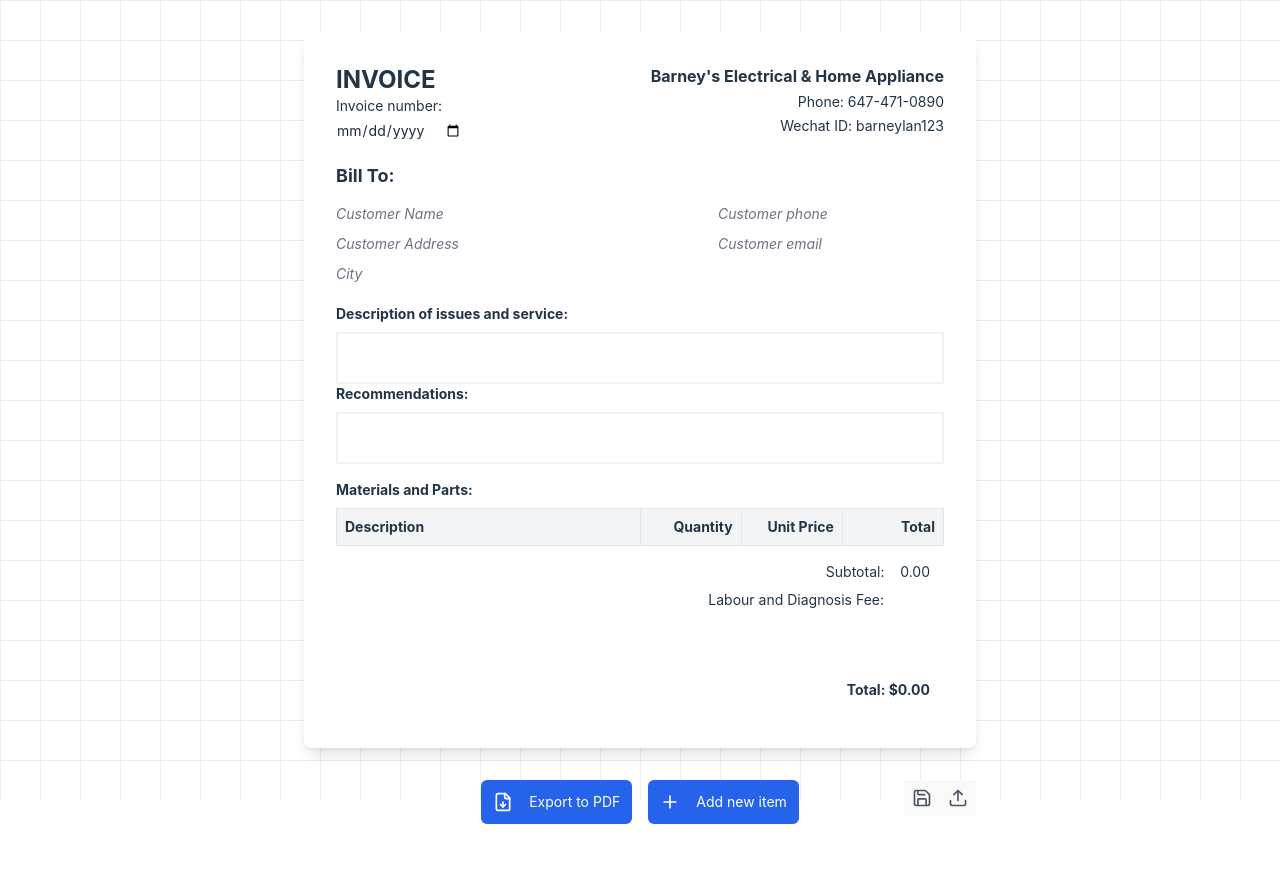
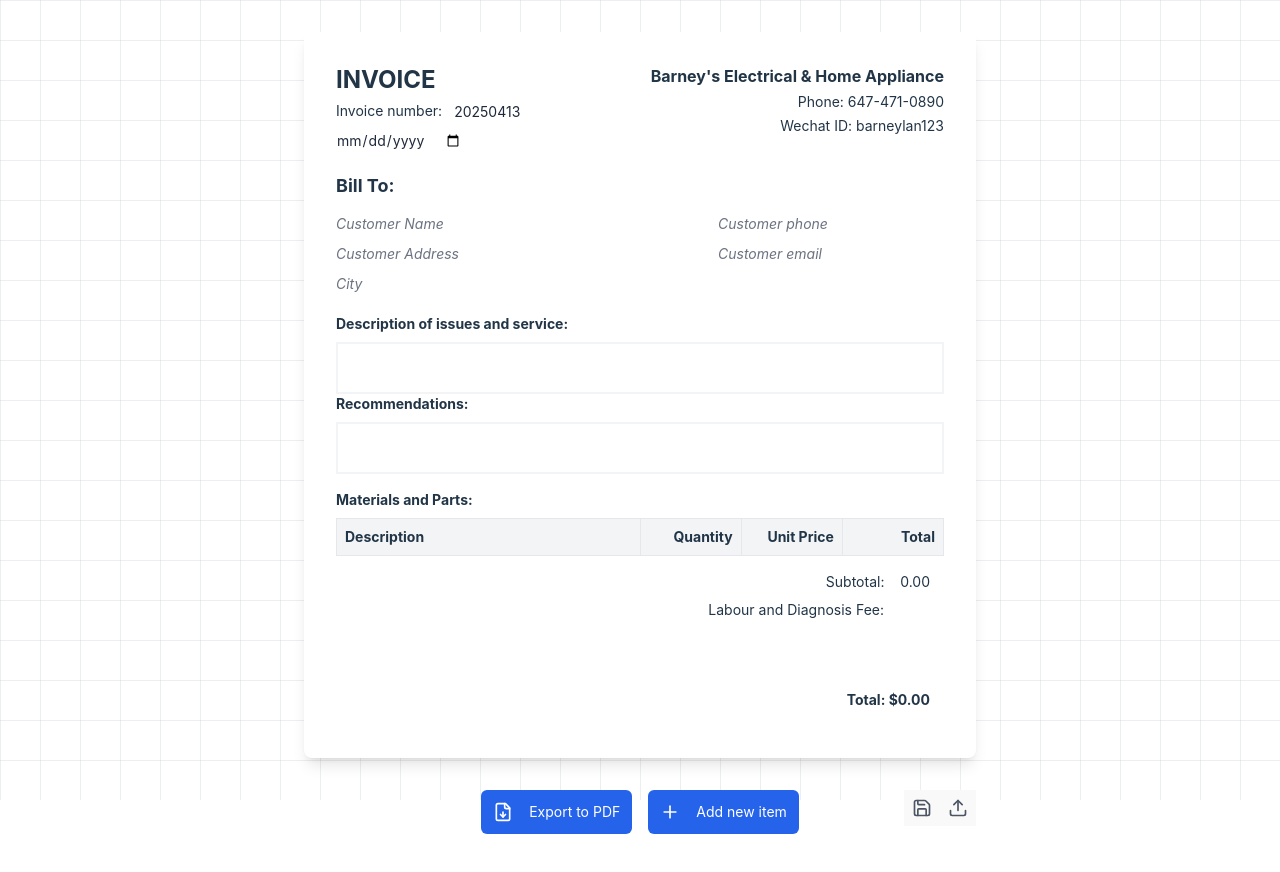
Before and after one commit to kevin-lann/invoice-creator, a React (Vite) app: page / in a window 1280 px wide. Shown: the top 872 px of the page. Built offline with nearby package versions, Linux system fonts and the light colour scheme.

Commit message:
Allow invoice no. to be editable

```diff
--- a/src/App.tsx
+++ b/src/App.tsx
@@ -175,8 +175,17 @@
                 <div className="flex flex-row justify-between">
                   <div className="text-align-left">
                     <h1 className="text-2xl font-bold">INVOICE</h1>
-                    <p className="text-sm">Invoice number: {getValues("invoiceNo")}
-                    </p>
+                    <div className="flex flex-row gap-3 items-center">
+                      <p className="text-sm">Invoice number:
+                      </p>
+                      <input
+                        type="text"
+                        id='invoiceNo'
+                        className={`p-0 h-[30px] w-[90px] text-slate-800 text-sm outline-none rounded-md hover:bg-slate-100 placeholder:italic placeholder:text-gray-500 autofill:bg-white`}
+                        placeholder="Date"
+                        {...register("invoiceNo")}
+                      />
+                    </div>
                     <input
                       type="date"
                       className={`h-[30px] text-slate-800 text-sm outline-none py-1 pr-2 rounded-md hover:bg-slate-100 hover:pl-2 hover:py-2 placeholder:italic placeholder:text-gray-500 autofill:bg-white`}
--- a/src/utils/pdfConverter.ts
+++ b/src/utils/pdfConverter.ts
@@ -12,6 +12,9 @@
         onclone: function(clonedDoc) {
           // Find all inputs in cloned document and adjust their height
           Array.from(clonedDoc.getElementsByTagName('input')).forEach(input => {
+            if (input.id === 'invoiceNo') {
+              input.style.marginTop = '10px';
+            }
             input.style.height = "32px";
             input.style.padding = "0px";
             input.style.borderRadius = "0px";
```
